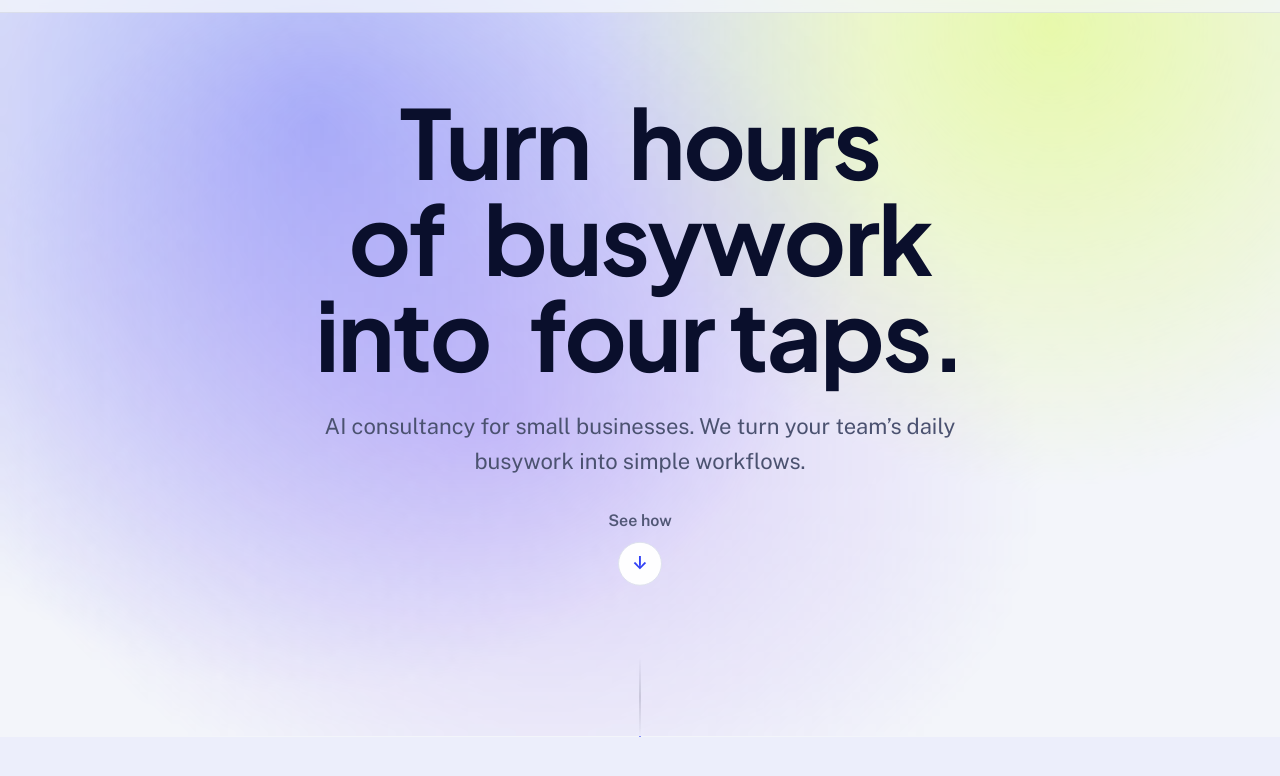
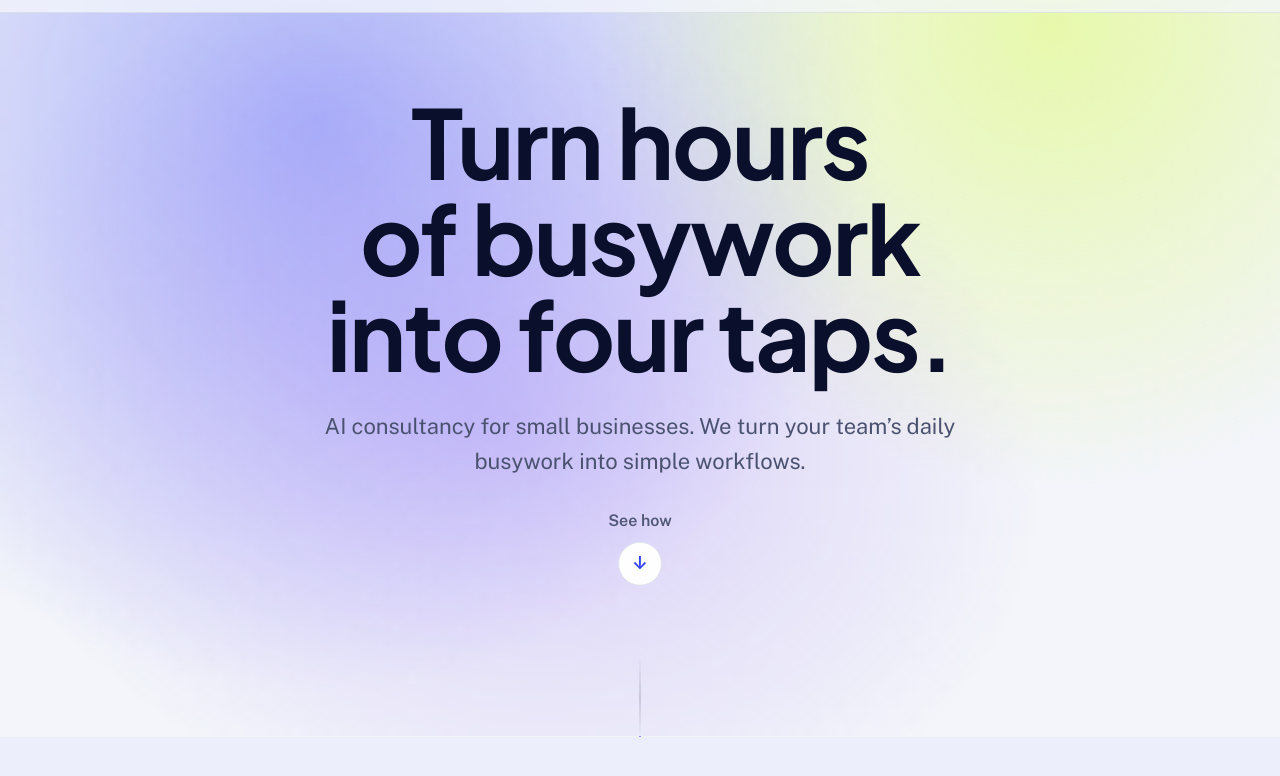
Before and after one commit to amin-hedayati/fourtaps-web, a website: page index.html in a window 1280 px wide. Shown: the part 64-840 px from the top of the page. Drawn offline with nearby package versions, Linux system fonts and the light colour scheme.

Commit message:
The headline's words sit at even distances

```diff
--- a/index.html
+++ b/index.html
@@ -64,7 +64,8 @@ section[id]{scroll-margin-top:76px}
 .hero-in{position:relative;display:flex;flex-direction:column;align-items:center;gap:28px;text-align:center;margin-top:auto;margin-bottom:auto}
 .h1{margin:0;max-width:1040px;font-size:96px;line-height:1;font-weight:700;letter-spacing:-0.02em;text-wrap:balance}
 .hero-dek{margin:0;max-width:640px;font-size:22px;line-height:1.55;color:#4B5270;text-wrap:pretty}
-.word{display:inline-block;margin:0 .12em;animation:wordIn 1.1s cubic-bezier(.25,.8,.3,1) backwards}
+.ln{display:block}
+.word{display:inline-block;animation:wordIn 1.1s cubic-bezier(.25,.8,.3,1) backwards}
 .fade-up{animation:fadeUp .9s cubic-bezier(.2,.8,.2,1) backwards}
 .bw{display:inline-block;transform-origin:center;animation:tidy 1.6s cubic-bezier(.25,.8,.3,1) .7s backwards}
 .m4{display:inline-block;transform-origin:50% 100%;animation:press4 2s linear 2.6s}
@@ -305,12 +306,9 @@ section[id]{scroll-margin-top:76px}
 <section id="top" class="hero">
 <div class="wrap hero-in">
 <h1 class="display h1">
-<span class="word" style="animation-delay:.1s">Turn</span>
-<span class="word" style="animation-delay:.3s">hours</span>
-<span class="word" style="animation-delay:.5s">of</span>
-<span class="word" style="animation-delay:.7s"><span class="bw">busywork</span></span>
-<span class="word" style="animation-delay:1.6s">into</span>
-<span class="word" style="animation-delay:1.8s"><span class="mark m4">four taps.</span></span>
+<span class="ln"><span class="word" style="animation-delay:.1s">Turn</span> <span class="word" style="animation-delay:.3s">hours</span></span>
+<span class="ln"><span class="word" style="animation-delay:.5s">of</span> <span class="word" style="animation-delay:.7s"><span class="bw">busywork</span></span></span>
+<span class="ln"><span class="word" style="animation-delay:1.6s">into</span> <span class="word" style="animation-delay:1.8s"><span class="mark m4">four taps.</span></span></span>
 </h1>
 <p class="fade-up hero-dek" style="animation-delay:4.2s">AI consultancy for small businesses. We turn your team’s daily busywork into simple workflows.</p>
 <a class="fade-up cue" href="#journey-how" style="animation-delay:4.5s">See how <span class="cue-o" aria-hidden="true">↓</span></a>
```
